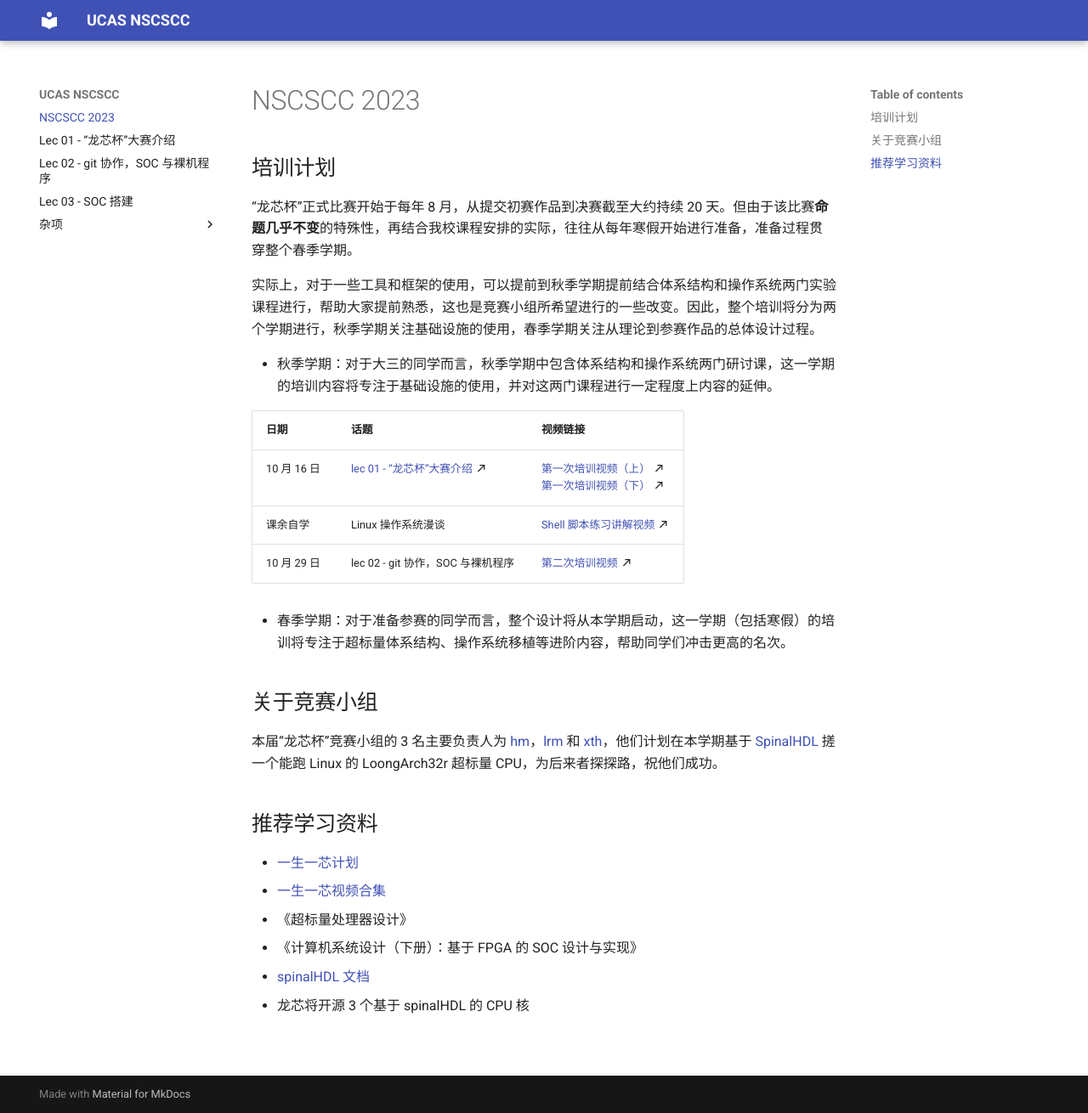
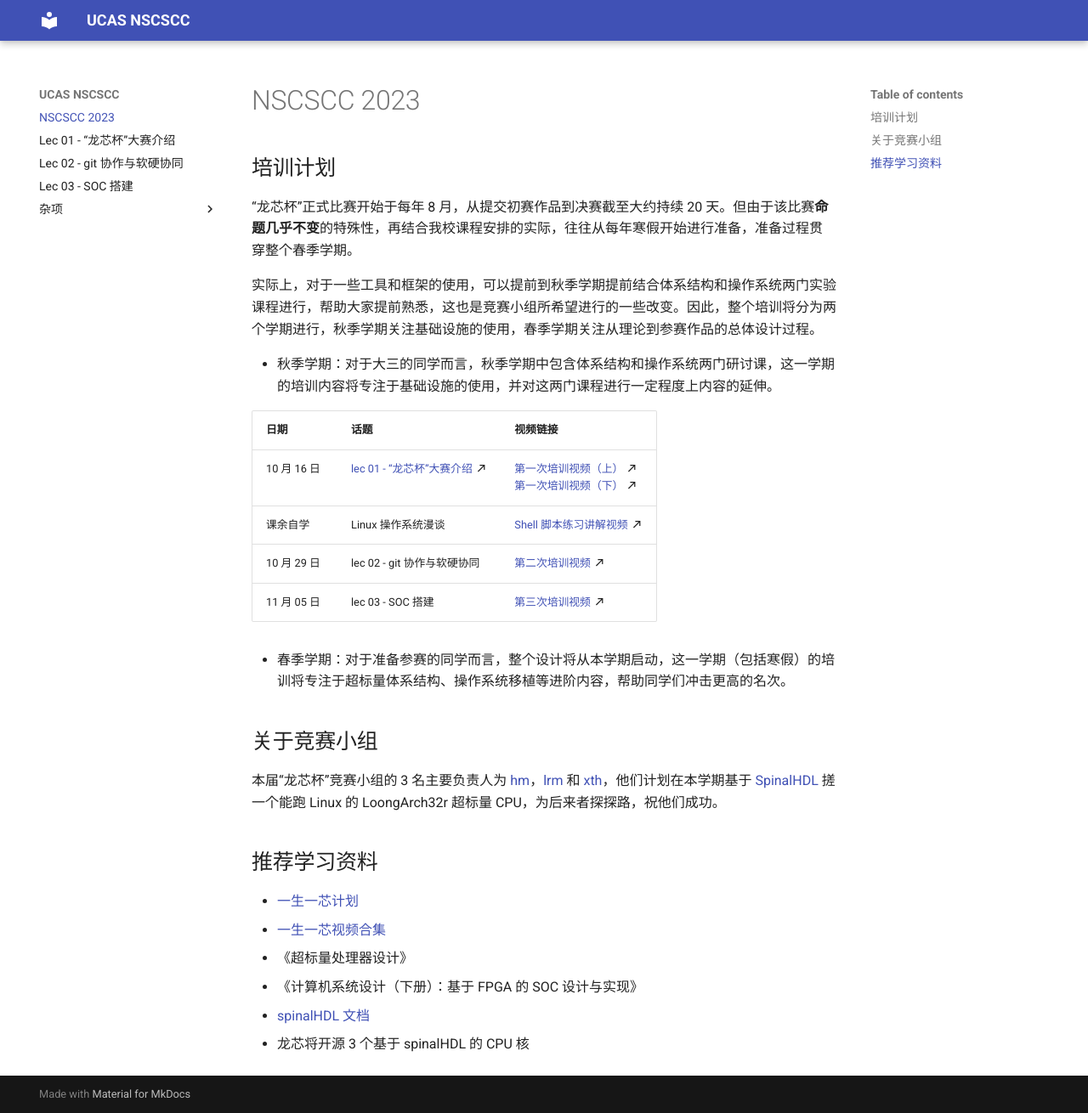
Before and after one commit to ucas-nscscc/docs, an MkDocs documentation site: the page built from docs/index.md, in a window 1280 px wide and 1310 px high. Shown: the whole window at 85% size. Built offline with MkDocs 1.6.1 and Material for MkDocs 9.7.7, drawn with Linux system fonts in a browser that asks for light colours.

Commit message:
add lec 03 video and change lec 02 title

```diff
--- a/docs/index.md
+++ b/docs/index.md
@@ -16,7 +16,8 @@ description: 本文档旨在记录每次培训的内容，方便大家进行回
 |:---|:---|:---|
 | 10 月 16 日 | [lec 01 - “龙芯杯”大赛介绍](https://ucas-nscscc.github.io/slides/lec01.html#/) :material-arrow-top-right: | [第一次培训视频（上）](https://www.bilibili.com/video/BV1Cm4y1c73E/?spm_id_from=333.999.0.0&vd_source=86cabfbbc4034553dcff05a243d822c0) :material-arrow-top-right:<br> [第一次培训视频（下）](https://www.bilibili.com/video/BV1K8411e7sp/?spm_id_from=333.999.0.0&vd_source=86cabfbbc4034553dcff05a243d822c0) :material-arrow-top-right:|
 | 课余自学 | Linux 操作系统漫谈 | [Shell 脚本练习讲解视频](https://www.bilibili.com/video/BV1xD4y1b7v9/?vd_source=86cabfbbc4034553dcff05a243d822c0) :material-arrow-top-right:|
-| 10 月 29 日 | lec 02 - git 协作，SOC 与裸机程序 | [第二次培训视频](https://www.bilibili.com/video/BV1v84y1i7RK/?spm_id_from=333.999.0.0&vd_source=86cabfbbc4034553dcff05a243d822c0) :material-arrow-top-right:|
+| 10 月 29 日 | lec 02 - git 协作与软硬协同 | [第二次培训视频](https://www.bilibili.com/video/BV1v84y1i7RK/?spm_id_from=333.999.0.0&vd_source=86cabfbbc4034553dcff05a243d822c0) :material-arrow-top-right:|
+| 11 月 05 日 | lec 03 - SOC 搭建 | [第三次培训视频](https://www.bilibili.com/video/BV1eG4y1Z7H9/?spm_id_from=333.999.0.0&vd_source=86cabfbbc4034553dcff05a243d822c0) :material-arrow-top-right:|
 
 - 春季学期：对于准备参赛的同学而言，整个设计将从本学期启动，这一学期（包括寒假）的培训将专注于超标量体系结构、操作系统移植等进阶内容，帮助同学们冲击更高的名次。
 
--- a/mkdocs.yml
+++ b/mkdocs.yml
@@ -3,7 +3,7 @@ theme: material
 nav:
     - 'NSCSCC 2023': 'index.md'
     - 'Lec 01 - “龙芯杯”大赛介绍': 'lec01/index.md'
-    - 'Lec 02 - git 协作，SOC 与裸机程序': 'lec02/index.md'
+    - 'Lec 02 - git 协作与软硬协同': 'lec02/index.md'
     - 'Lec 03 - SOC 搭建': 'lec03/index.md'
     - '杂项':
         - 'Linux 操作系统杂谈': 'misc/linux.md'
```
Also changed, not shown: docs/lec02/index.md (+1 -1 lines).
